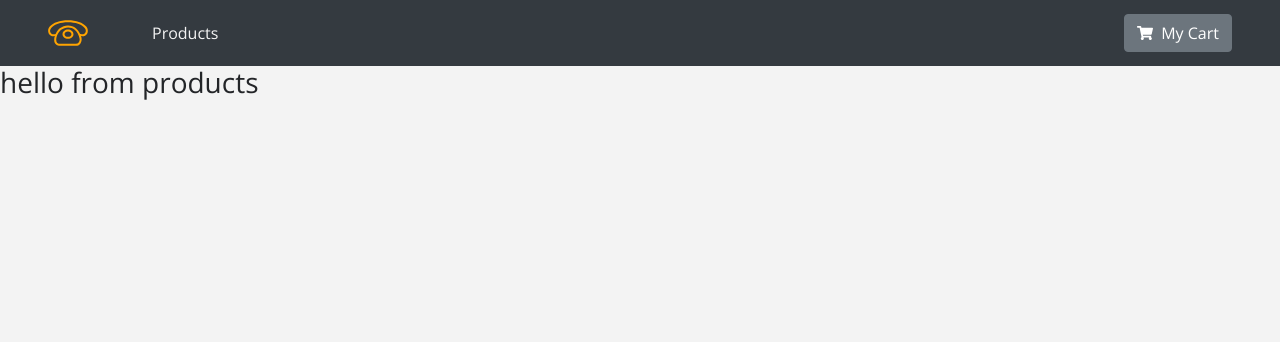
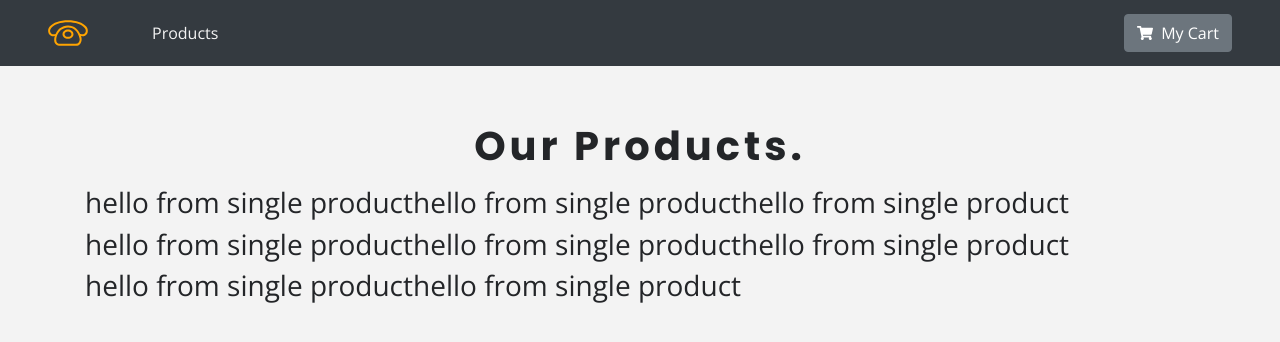
Before and after one commit to AbayomiAyodele/e-commerce, a React (Create React App) app: page / in a window 1280 px wide. Shown: the top 342 px of the page. Built offline with nearby package versions, Linux system fonts and the light colour scheme.

Commit message:
feat: initial context setup to handle global state

```diff
--- a/src/components/products/Products.js
+++ b/src/components/products/Products.js
@@ -1,10 +1,27 @@
-import React from "react";
+import React, { useContext } from "react";
+
+import { Container, Row } from "react-bootstrap";
+
+import Title from "../title/Title";
+import SingleProduct from "components/singleProduct/SingleProduct";
+import { StoreContext } from "context/storeContext";
 
 const Products = () => {
+  const { storeProducts } = useContext(StoreContext);
+
   return (
-    <div>
-      <h3>hello from products</h3>
-    </div>
+    <>
+      <Container className='py-5'>
+        <Container>
+          <Title name='our products.' />
+          <Row>
+            {storeProducts.map((product) => (
+              <SingleProduct key={product.id} product={product} />
+            ))}
+          </Row>
+        </Container>
+      </Container>
+    </>
   );
 };
 
--- /dev/null
+++ b/src/components/products/Products.styled.js
@@ -0,0 +1 @@
+import styled from "styled-components";
--- /dev/null
+++ b/src/components/title/Title.js
@@ -0,0 +1,17 @@
+import React from "react";
+
+import { Row, Col } from "react-bootstrap";
+
+import { TextTitle } from "./Title.styled";
+
+const Title = ({ name }) => {
+  return (
+    <Row>
+      <Col xs lg={10} className='mx-auto my-2 text-center'>
+        <TextTitle>{name}</TextTitle>
+      </Col>
+    </Row>
+  );
+};
+
+export default Title;
--- /dev/null
+++ b/src/components/title/Title.styled.js
@@ -0,0 +1,9 @@
+import styled from "styled-components";
+
+export const TextTitle = styled.h1`
+  font-family: "Poppins", sans-serif;
+  letter-spacing: 0.1em;
+  text-transform: uppercase;
+  text-transform: capitalize;
+  font-weight: 700;
+`;
--- /dev/null
+++ b/src/context/storeContext.js
@@ -0,0 +1,25 @@
+import React, { createContext } from "react";
+
+import { storeProducts, detailProduct } from "constants/data";
+
+const StoreContext = createContext();
+
+const StoreContextProvider = ({ children }) => {
+  const handleDetail = () => {
+    console.log("hello from detail fn");
+  };
+
+  const addToCart = () => {
+    console.log("hello from addToCart fn");
+  };
+
+  return (
+    <StoreContext.Provider
+      value={{ storeProducts, detailProduct, handleDetail, addToCart }}
+    >
+      {children}
+    </StoreContext.Provider>
+  );
+};
+
+export { StoreContext, StoreContextProvider };
--- a/src/globalStyles.js
+++ b/src/globalStyles.js
@@ -1,4 +1,4 @@
-import styled, { createGlobalStyle } from "styled-components";
+import { createGlobalStyle } from "styled-components";
 
 import { mainDark, mainWhite } from "constants/colors";
 
@@ -9,9 +9,3 @@ export const GlobalStyles = createGlobalStyle`
     color: ${mainDark};
   }
 `;
-
-export const Title = styled.h2`
-  font-family: "Oswald", sans-serif;
-  letter-spacing: 0.3em;
-  text-transform: uppercase;
-`;
--- a/src/index.js
+++ b/src/index.js
@@ -3,12 +3,15 @@ import ReactDOM from "react-dom";
 
 import { BrowserRouter as Router } from "react-router-dom";
 
+import { StoreContextProvider } from "context/storeContext";
 import App from "./App";
 
 ReactDOM.render(
   <React.StrictMode>
     <Router>
-      <App />
+      <StoreContextProvider>
+        <App />
+      </StoreContextProvider>
     </Router>
   </React.StrictMode>,
   document.getElementById("root")
```
